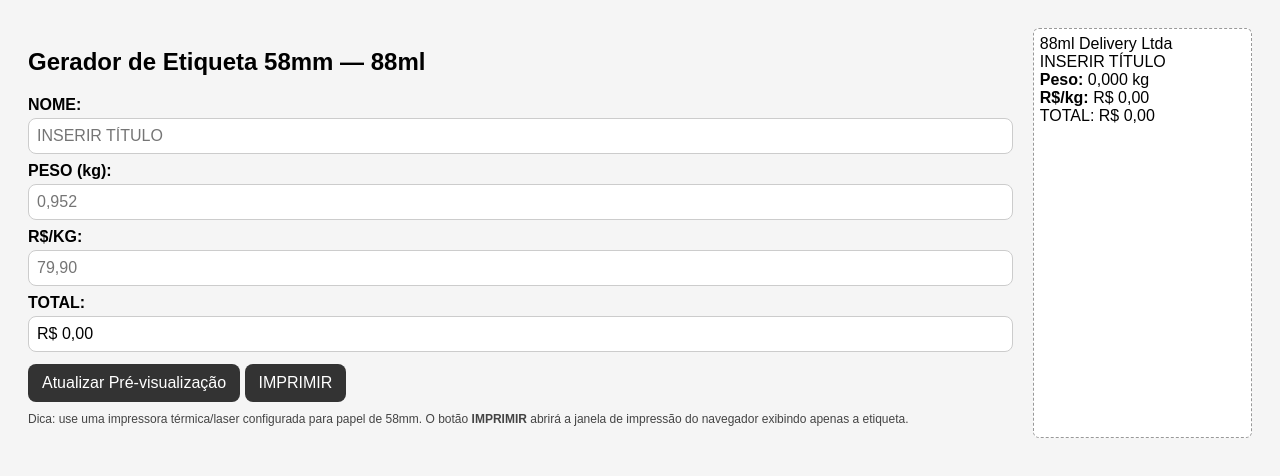
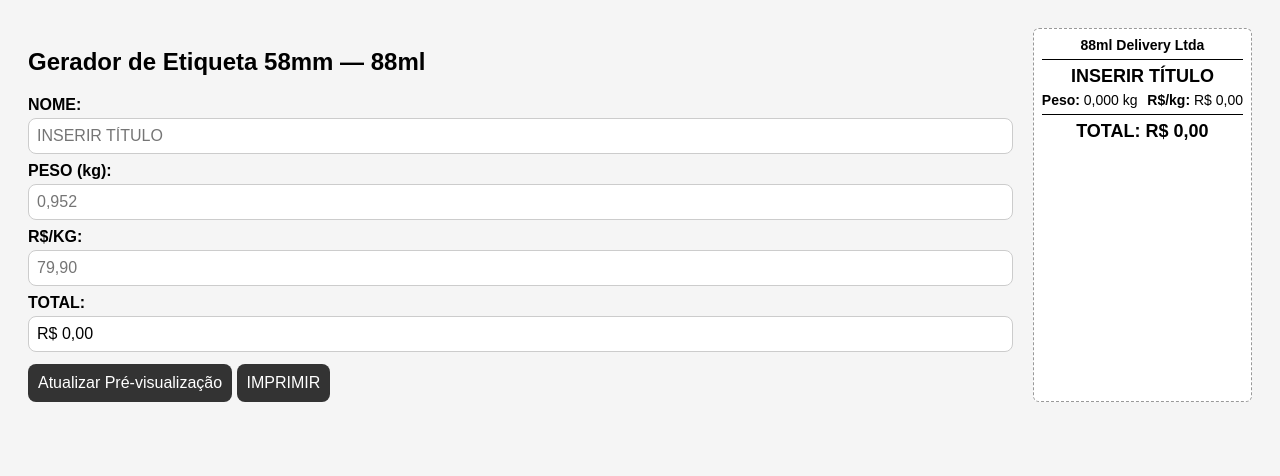
Before and after one commit to mauriciodiniz/Etiquetas, a plain HTML site: page index.html in a window 1280 px wide. Drawn offline with Linux system fonts and the light colour scheme.

Commit message:
Update index.html

```diff
--- a/index.html
+++ b/index.html
@@ -4,140 +4,183 @@
   <meta charset="utf-8" />
   <meta name="viewport" content="width=device-width, initial-scale=1" />
   <title>Impressão de Etiqueta 58mm — 88ml Delivery</title>
-  <link rel="icon" type="image/png" href="favicon.png">
+
   <style>
+    /* VARIÁVEIS */
     :root{
       --label-width:58mm;
-  --pad:6px;
-  --line:#333;
-  --font-family: 'Arial', sans-serif;
-  --label-height: 30mm;   /* altura da etiqueta (conteúdo visível) */
-  --gap-height: 20mm;     /* espaço fixo após a etiqueta (margem) */
-  --page-height: calc(var(--label-height) + var(--gap-height)); /* total por "página" */
+      --font-family:'Arial', sans-serif;
+
+      /* altura total da etiqueta impressa */
+      --label-height:38mm;
+
+      /* espaço após a etiqueta */
+      --gap-height:12mm;
+
+      /* altura da página na impressão = etiqueta + gap */
+      --page-height: calc(var(--label-height) + var(--gap-height));
     }
+
+    /* LAYOUT GERAL */
     body{
       font-family:var(--font-family);
       display:flex;
       gap:20px;
       padding:20px;
       flex-wrap:wrap;
-      background:#f5f5f5; /* Cor de fundo do site */
+      background:#f5f5f5;
     }
 
-    /* Área de controles */
-    .controls{min-width:320px;flex:1}
-    label{display:block;margin:8px 0 4px;font-weight:600}
-    input[type="text"], input[type="number"]{
+    /* PAINEL DE CONTROLES */
+    .controls{
+      min-width:300px;
+      flex:1;
+    }
+
+    label{
+      display:block;
+      margin:8px 0 4px;
+      font-weight:600;
+    }
+
+    input[type="text"]{
       width:100%;
       padding:8px;
       font-size:16px;
+      border-radius:8px;
+      border:1px solid #ccc;
       box-sizing:border-box;
-      border-radius:8px; /* Arredondamento dos cantos */
-      border:1px solid #ccc;
     }
+
     button{
       margin-top:12px;
-      padding:10px 14px;
+      padding:10px;
       font-size:16px;
-      cursor:pointer;
-      border-radius:8px; /* Arredondamento dos botões */
+      border-radius:8px;
       border:none;
       background:#333;
       color:white;
+      cursor:pointer;
     }
 
-/* preview normal no site */
+    /* PRÉ-VISUALIZAÇÃO */
     .label-preview{
       width:var(--label-width);
-  /* REMOVIDO min-height enorme */
-  padding:var(--pad);
+      padding:8px;
       border:1px dashed #999;
+      background:white;
+      border-radius:6px;
       box-sizing:border-box;
-  background:white;
-  flex-shrink:0;
-  border-radius:6px;
     }
 
-/* define área interna da etiqueta com altura fixa */
     .etiqueta{
       width:100%;
-  height: var(--label-height);
-  box-sizing: border-box;
-  overflow: hidden;
+      height:var(--label-height);
+      box-sizing:border-box;
+      overflow:hidden;
+    }
+
+    /* ESTILOS DA ETIQUETA */
+    .company{
+      text-align:center;
+      font-size:14px;
+      font-weight:bold;
+    }
+
+    .product-name{
+      font-size:18px;
+      font-weight:bold;
+      margin:5px 0;
+      text-align:center;
+    }
+
+    .row{
+      display:flex;
+      justify-content:space-between;
+      font-size:14px;
+      margin-top:4px;
+    }
+
+    .divider{
+      height:1px;
+      background:#000;
+      margin:6px 0;
+    }
+
+    .total{
+      font-size:18px;
+      font-weight:bold;
+      margin-top:6px;
+      text-align:center;
+    }
+
+    /* GAP IMPRESSO */
+    .print-gap{
+      height:var(--gap-height);
+      display:none;
+    }
+
+    /* MODO IMPRESSÃO */
+    @media print {
+
+      .controls{
+        display:none !important;
+      }
+
+      @page{
+        size: var(--label-width) var(--page-height);
+        margin:0;
+      }
+
+      .print-gap{
         display:block;
       }
 
-/* o spacer que aparece SOMENTE na impressão */
-.print-gap{
-  height: var(--gap-height);
-  display:none;
+      .label-preview{
+        border:none !important;
+        padding:0;
+        page-break-after:always;
+        break-after:page;
       }
 
-/* --- estilo de impressão --- */
-@media print {
-  /* Esconder controles na hora de imprimir */
-  .controls { display: none !important; }
-
-  /* Force cada etiqueta como uma "página" com o tamanho total (etiqueta + gap) */
-  @page {
-    size: var(--label-width) var(--page-height);
-    margin: 0;
-  }
-
-  /* Mostrar o spacer somente no print */
-  .print-gap {
-    display: block;
-  }
-
-  /* Garantir que a etiqueta quebre sempre e avance o papel */
-  .label-preview {
-    /* deixar visível e posicionada normalmente */
-    position: static !important;
-    box-shadow: none;
-    border: none;
-    page-break-after: always; /* antiga propriedade */
-    break-after: page;        /* moderna */
-  }
-
-  /* evitar que o navegador reduza/encaixe o conteúdo */
-  html, body {
-    width: var(--label-width);
-    height: var(--page-height);
-    margin: 0;
-    padding: 0;
+      body, html{
+        margin:0;
+        padding:0;
+        width:var(--label-width);
+        height:var(--page-height);
       }
     }
+  </style>
 
-  </style>
 </head>
 <body>
+
   <div class="controls">
     <h2>Gerador de Etiqueta 58mm — 88ml</h2>
 
-    <label for="nome">NOME:</label>
+    <label>NOME:</label>
     <input id="nome" type="text" placeholder="INSERIR TÍTULO">
 
-    <label for="peso">PESO (kg):</label>
+    <label>PESO (kg):</label>
     <input id="peso" type="text" placeholder="0,952">
 
-    <label for="preco">R$/KG:</label>
+    <label>R$/KG:</label>
     <input id="preco" type="text" placeholder="79,90">
 
-    <label for="total">TOTAL:</label>
+    <label>TOTAL:</label>
     <input id="total" type="text" readonly placeholder="Calculado automaticamente">
 
     <button id="atualizar">Atualizar Pré-visualização</button>
     <button id="imprimir">IMPRIMIR</button>
-
-    <p style="margin-top:10px;font-size:12px;color:#444">Dica: use uma impressora térmica/laser configurada para papel de 58mm. O botão <strong>IMPRIMIR</strong> abrirá a janela de impressão do navegador exibindo apenas a etiqueta.</p>
   </div>
 
   <div class="label-preview" id="labelPreview">
     <div class="etiqueta" id="etiqueta">
+
       <div class="company">88ml Delivery Ltda</div>
       <div class="divider"></div>
 
-      <div class="product product-name" id="previewNome">INSERIR TÍTULO</div>
+      <div class="product-name" id="previewNome">INSERIR TÍTULO</div>
 
       <div class="row">
         <div class="peso" id="previewPeso"><b>Peso:</b> 0,000 kg</div>
@@ -147,7 +190,10 @@
       <div class="divider"></div>
 
       <div class="total" id="previewTotal">TOTAL: R$0,00</div>
+
+      <!-- ESPAÇO FIXO APÓS A ETIQUETA -->
       <div class="print-gap"></div>
+
     </div>
   </div>
 
@@ -163,56 +209,38 @@
   const previewTotal = document.getElementById('previewTotal');
 
   function parseNumberBR(value){
-      if(typeof value !== 'string') value = String(value);
-      value = value.replace(/[^0-9,\.\-]/g,'');
-      if(value === '') return NaN;
-      if(value.indexOf(',')>-1 && value.indexOf('.')>-1){
-        value = value.replace(/\./g,'').replace(',', '.');
-      } else {
-        value = value.replace(',', '.');
-      }
-      return parseFloat(value);
+    if(!value) return 0;
+    value = value.replace(/\./g,'').replace(',','.');
+    return parseFloat(value) || 0;
   }
 
-    function formatPeso(value){
-      if(isNaN(value)) return '0,000';
-      return value.toFixed(3).replace('.', ',');
+  function formatPeso(v){
+    return v.toFixed(3).replace('.', ',');
   }
 
-    function formatMoneyBR(value){
-      if(isNaN(value)) return 'R$0,00';
-      return new Intl.NumberFormat('pt-BR',{style:'currency',currency:'BRL'}).format(value);
+  function formatMoney(v){
+    return v.toLocaleString('pt-BR',{style:'currency',currency:'BRL'});
   }
 
-    function atualizarPreview(){
+  function atualizar(){
     const nome = nomeInput.value.trim() || 'INSERIR TÍTULO';
-      const peso = parseNumberBR(pesoInput.value) || 0;
-      const preco = parseNumberBR(precoInput.value) || 0;
+    const peso = parseNumberBR(pesoInput.value);
+    const preco = parseNumberBR(precoInput.value);
     const total = peso * preco;
 
     previewNome.textContent = nome.toUpperCase();
-      previewPeso.innerHTML = '<b>Peso:</b> ' + formatPeso(peso) + ' kg';
-      previewPreco.innerHTML = '<b>R$/kg:</b> ' + formatMoneyBR(preco);
-      previewTotal.textContent = 'TOTAL: ' + formatMoneyBR(total);
+    previewPeso.innerHTML = "<b>Peso:</b> " + formatPeso(peso) + " kg";
+    previewPreco.innerHTML = "<b>R$/kg:</b> " + formatMoney(preco);
+    previewTotal.textContent = "TOTAL: " + formatMoney(total);
 
-      totalInput.value = formatMoneyBR(total);
+    totalInput.value = formatMoney(total);
   }
 
-    document.getElementById('atualizar').addEventListener('click', atualizarPreview);
-    document.getElementById('imprimir').addEventListener('click', ()=>{
-      atualizarPreview();
-      window.print();
-    });
+  document.getElementById("atualizar").onclick = atualizar;
+  document.getElementById("imprimir").onclick = ()=>{ atualizar(); print(); };
 
-    let timer;
-    [nomeInput, pesoInput, precoInput].forEach(el=>{
-      el.addEventListener('input', ()=>{
-        clearTimeout(timer);
-        timer = setTimeout(atualizarPreview, 300);
-      })
-    });
+  atualizar();
+</script>
 
-    atualizarPreview();
-  </script>
 </body>
 </html>
```
Lines whose indentation alone changed are shown as unchanged.
